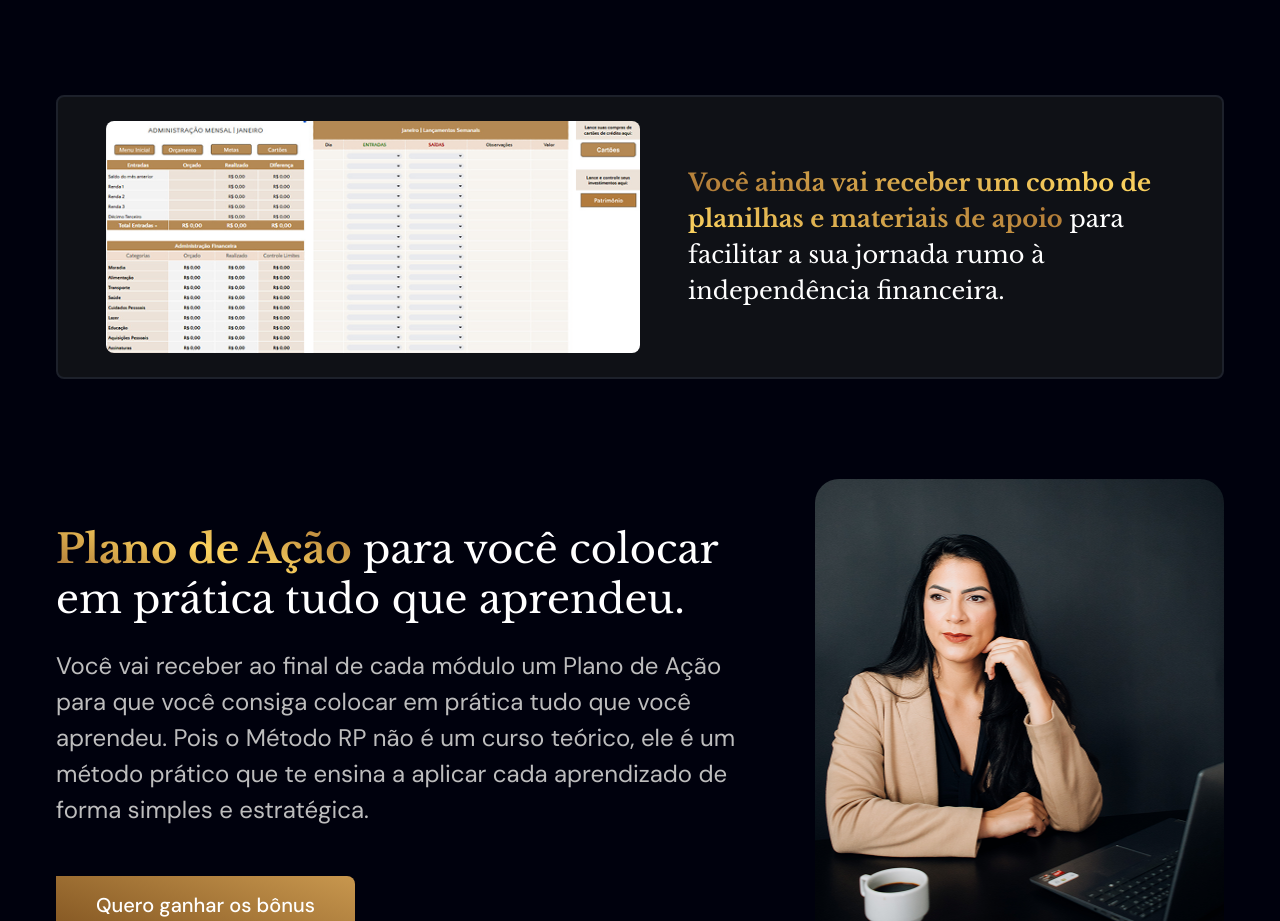
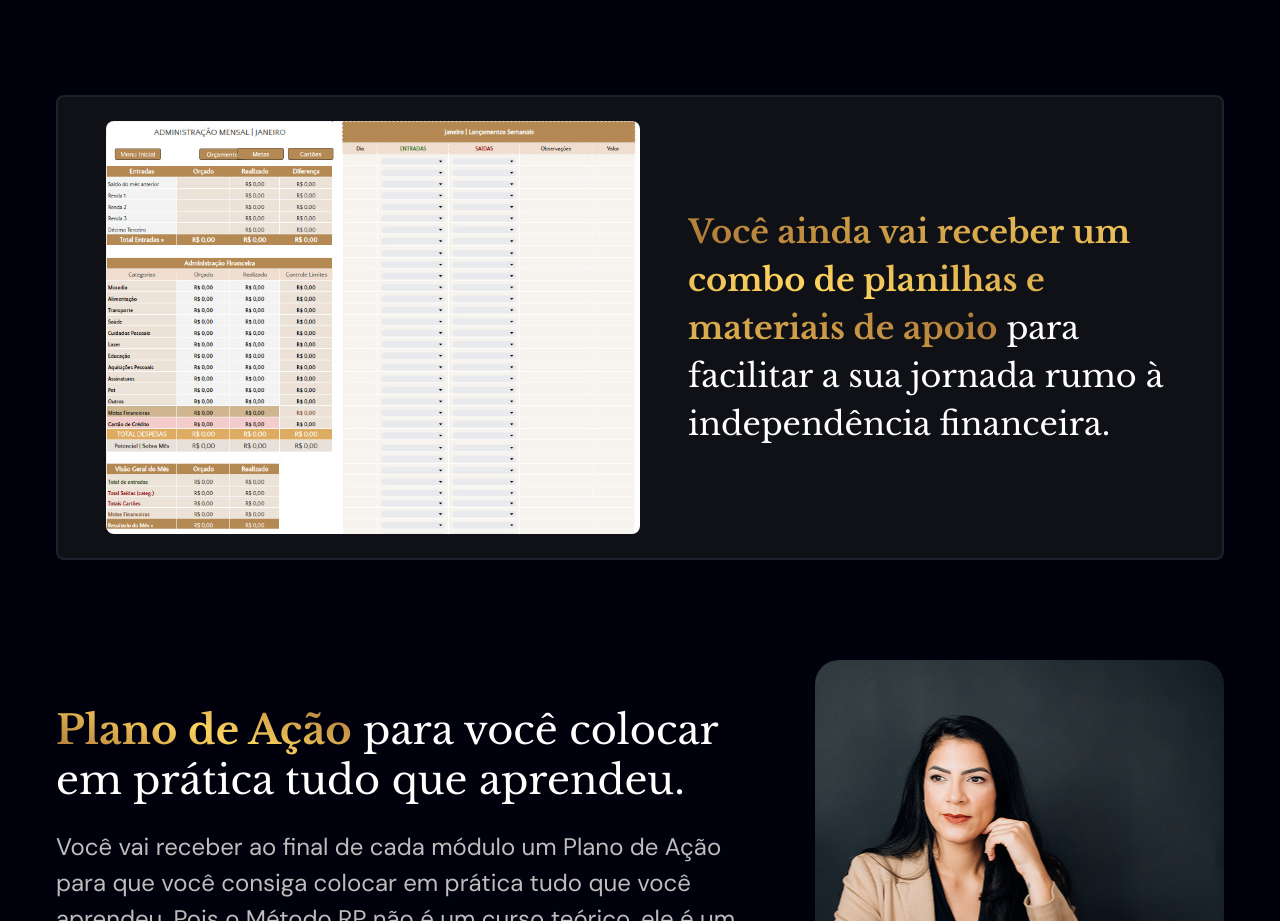
Before and after one commit to innovaSfera/FrontEnd_LP_Riqueza_Planejada, a plain HTML site: page index.html in a window 1280 px wide. Shown: the part 4440-5361 px from the top of the page. Drawn offline with nearby package versions, Linux system fonts and the light colour scheme.

Commit message:
nova imagem

```diff
--- a/assets/scss/_bonus.scss
+++ b/assets/scss/_bonus.scss
@@ -165,7 +165,7 @@
       }
 
       h3 {
-        font-size: 2.4rem;
+        font-size: 3.2rem;
         font-weight: 400;
         line-height: 150%;
 
--- a/index.html
+++ b/index.html
@@ -246,7 +246,7 @@
           </div>
 
           <div class="card-planilha">
-            <img src="./assets/images/planilha.png" alt="Imagem" />
+            <img src="./assets/images/teste.jpeg" alt="Imagem" />
 
             <h3>
               <b
```
Also changed, not shown: assets/css/style.css, assets/images/teste.jpeg (added).
